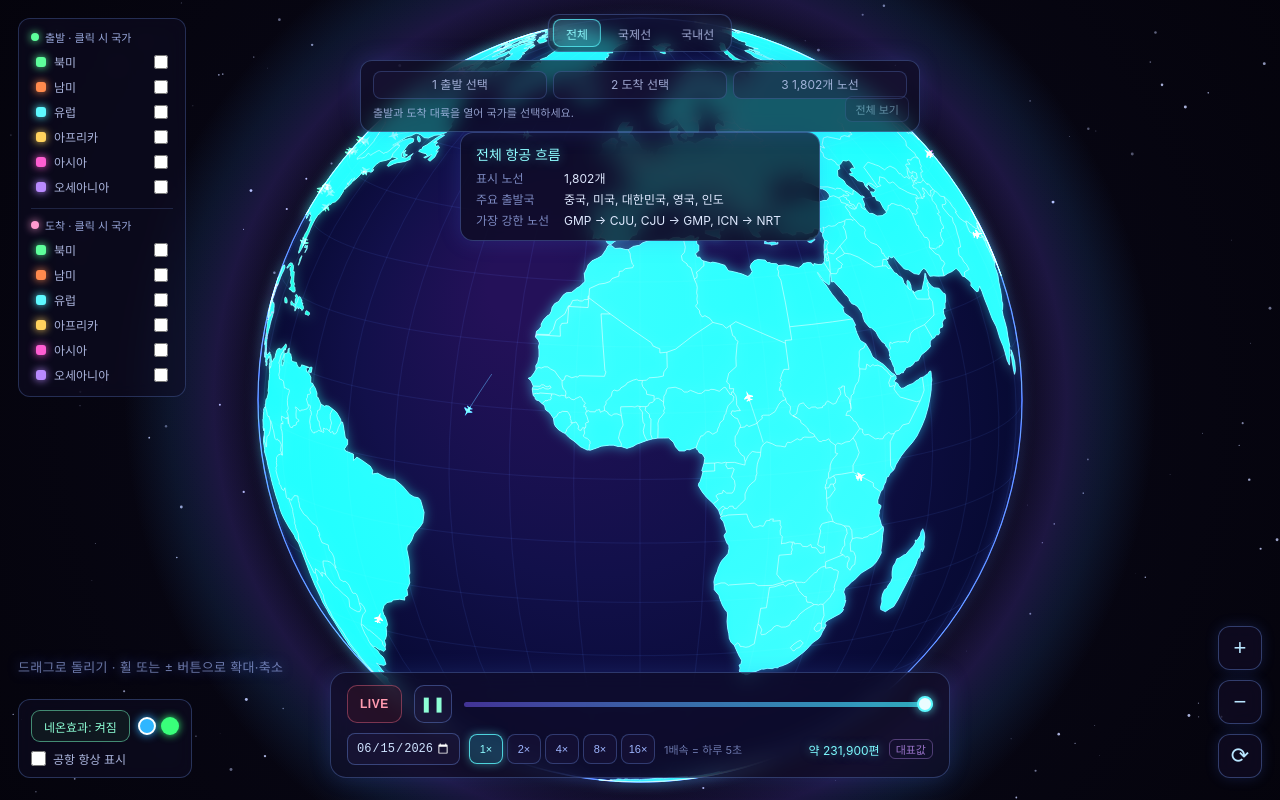
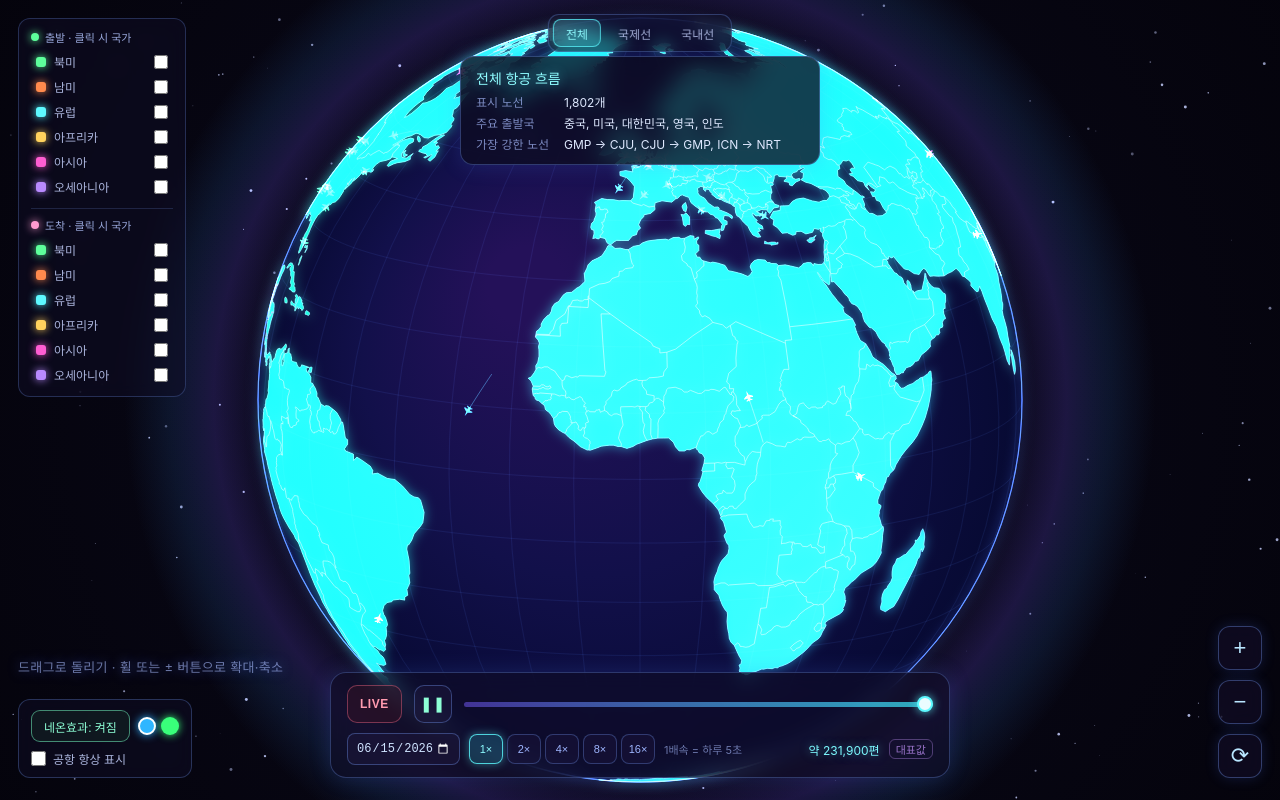
Before and after one commit to cookiee0409/earth, a website: page index.html in a window 1280 px wide. Drawn offline with nearby package versions, Linux system fonts and the light colour scheme; no server answers; animation ran at ten frames a second.

Commit message:
Add files via upload

```diff
--- a/index.html
+++ b/index.html
@@ -17,16 +17,6 @@
   </div>
 
   <div id="hint">드래그로 돌리기 · 휠 또는 ± 버튼으로 확대·축소</div>
-
-  <div id="routeguide" aria-live="polite">
-    <div class="rg-steps" aria-label="노선 확인 단계">
-      <span id="rg-dep" class="rg-step">1 출발 선택</span>
-      <span id="rg-arr" class="rg-step">2 도착 선택</span>
-      <span id="rg-route" class="rg-step">3 노선 확인</span>
-    </div>
-    <div id="rg-note">출발과 도착 대륙을 열어 국가를 선택하세요.</div>
-    <button id="clear-selection" type="button">전체 보기</button>
-  </div>
 
   <div id="mobiletabs" role="tablist" aria-label="모바일 패널">
     <button type="button" data-mtab="filters" class="on">선택</button>
--- a/styles.css
+++ b/styles.css
@@ -62,77 +62,6 @@ html, body {
   color: rgba(170, 190, 255, 0.6);
   text-shadow: 0 0 12px rgba(90, 120, 255, 0.5);
   pointer-events: none;
-}
-
-#routeguide {
-  position: fixed;
-  top: 60px;
-  left: 50%;
-  transform: translateX(-50%);
-  z-index: 12;
-  width: min(560px, calc(100vw - 420px));
-  min-width: 360px;
-  padding: 10px 12px;
-  border-radius: 12px;
-  border: 1px solid rgba(120, 160, 255, 0.3);
-  background: rgba(14, 12, 34, 0.68);
-  backdrop-filter: blur(10px);
-  color: #cfe3ff;
-  box-shadow: 0 0 22px rgba(80, 120, 255, 0.18);
-}
-.rg-steps {
-  display: grid;
-  grid-template-columns: repeat(3, minmax(0, 1fr));
-  gap: 6px;
-}
-.rg-step {
-  min-width: 0;
-  padding: 6px 7px;
-  border-radius: 8px;
-  border: 1px solid rgba(120, 160, 255, 0.24);
-  background: rgba(30, 24, 60, 0.42);
-  color: rgba(200, 212, 255, 0.78);
-  font-size: 12px;
-  line-height: 1.2;
-  text-align: center;
-  white-space: nowrap;
-  overflow: hidden;
-  text-overflow: ellipsis;
-}
-.rg-step.active {
-  border-color: rgba(93, 249, 255, 0.75);
-  background: rgba(60, 240, 255, 0.15);
-  color: #8ffcff;
-  box-shadow: 0 0 12px rgba(93, 249, 255, 0.24);
-}
-#rg-note {
-  margin-top: 7px;
-  padding-right: 82px;
-  font-size: 11px;
-  line-height: 1.35;
-  color: rgba(190, 205, 255, 0.74);
-}
-#clear-selection {
-  position: absolute;
-  right: 10px;
-  bottom: 9px;
-  height: 26px;
-  padding: 0 9px;
-  border-radius: 7px;
-  border: 1px solid rgba(120, 160, 255, 0.32);
-  background: rgba(30, 24, 60, 0.48);
-  color: #b9e6ff;
-  font-size: 11px;
-  cursor: pointer;
-}
-#clear-selection:hover {
-  border-color: rgba(120, 255, 200, 0.7);
-  color: #8effd6;
-}
-#clear-selection:disabled {
-  opacity: 0.45;
-  cursor: default;
-  box-shadow: none;
 }
 
 #mobiletabs {
@@ -363,7 +292,7 @@ html, body {
 
 #summary {
   position: fixed;
-  top: 132px;
+  top: 56px;
   left: 50%;
   transform: translateX(-50%);
   z-index: 11;
@@ -565,22 +494,9 @@ html, body {
   #hint { display: none; }
   #controls { display: none; }
   #flightbar { bottom: 12px; padding: 10px 12px; width: calc(100vw - 20px); gap: 8px; }
-  #routeguide {
-    top: 46px;
-    left: 10px;
-    right: 10px;
-    transform: none;
-    width: auto;
-    min-width: 0;
-    padding: 8px 9px;
-  }
-  .rg-steps { gap: 4px; }
-  .rg-step { padding: 6px 4px; font-size: 11px; }
-  #rg-note { margin-top: 6px; padding-right: 74px; font-size: 10px; }
-  #clear-selection { height: 24px; right: 8px; bottom: 7px; font-size: 10px; }
   #mobiletabs {
     position: fixed;
-    top: 122px;
+    top: 48px;
     left: 10px;
     right: 10px;
     z-index: 20;
@@ -621,7 +537,7 @@ html, body {
   #fxpanel {
     left: 10px;
     right: 10px;
-    top: 164px;
+    top: 90px;
     bottom: 154px;
     width: auto;
     max-height: none;
```
